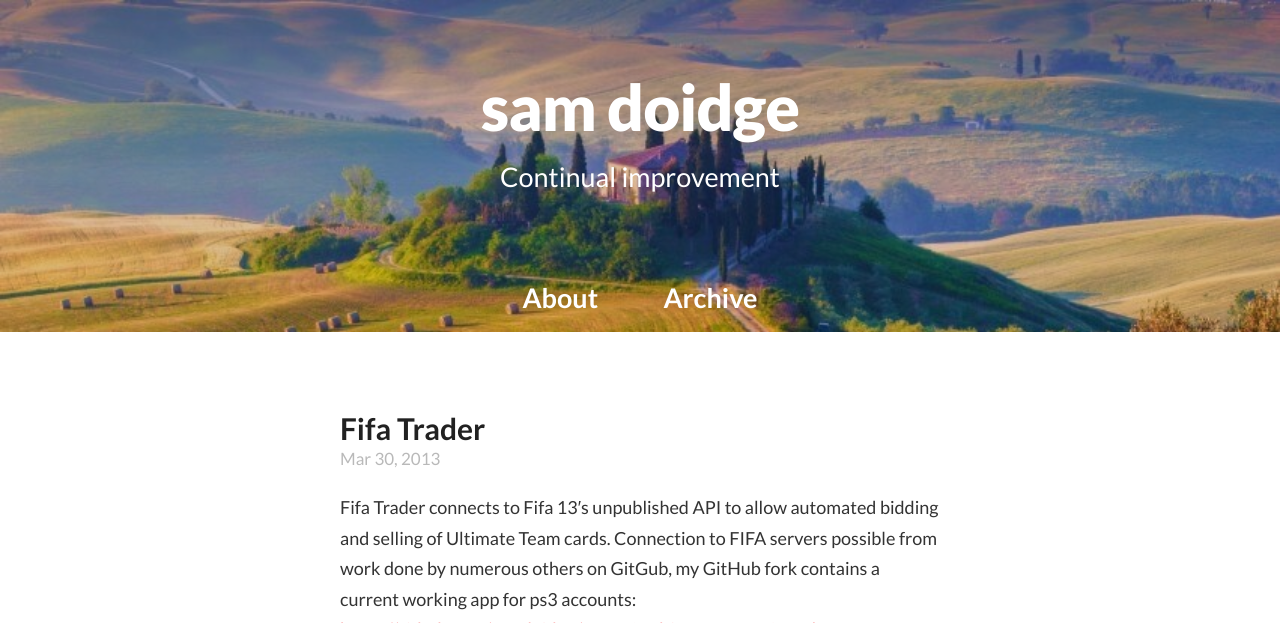
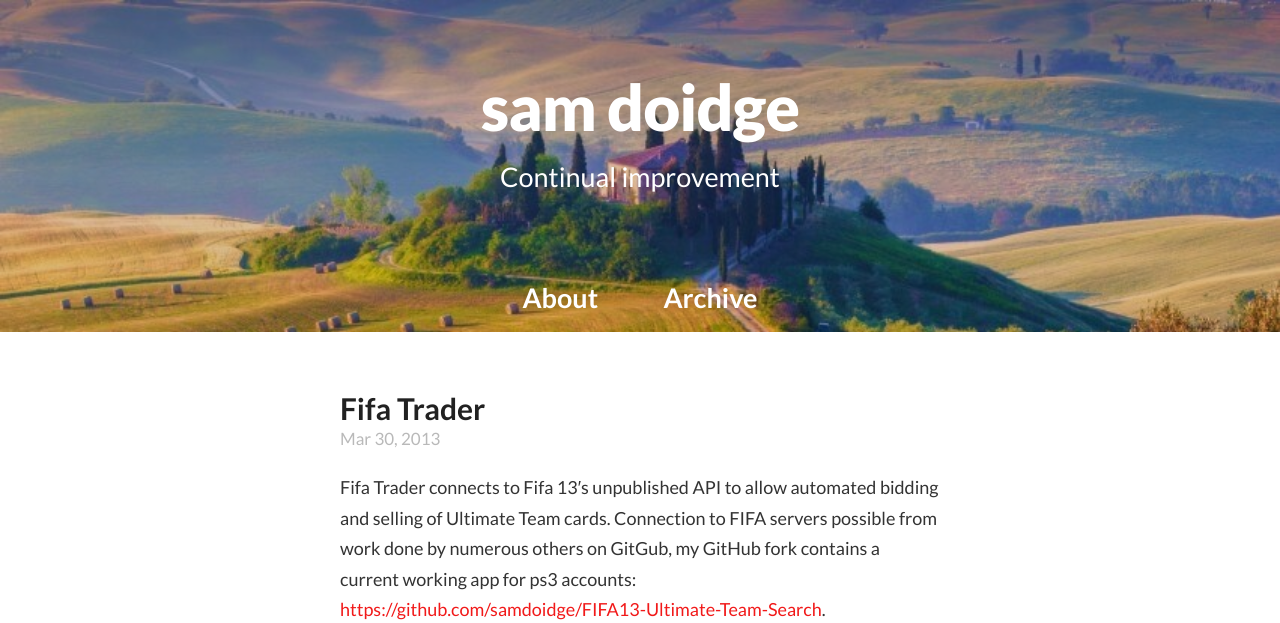
Before and after one commit to samdoidge/samdoidge.com, a Jekyll site: the page built from _posts/2013-03-30-fifa-trader.md, in a window 1280 px wide, cut to the strip 0-623 px from the top of the page. Built offline with Jekyll 4.4.1, drawn with Linux system fonts in a browser that asks for light colours; comment, search, counter and statistics services are not loaded; some of the changed text lies outside the part shown.

Commit message:
styling improvements

```diff
--- a/_posts/2013-03-30-fifa-trader.md
+++ b/_posts/2013-03-30-fifa-trader.md
@@ -4,10 +4,12 @@
 comments: True
 ---
 
-Fifa Trader connects to Fifa 13′s unpublished API to allow automated bidding and selling of Ultimate Team cards. Connection to FIFA servers possible from work done by numerous others on GitGub, my GitHub fork contains a current working app for ps3 accounts: [https://github.com/samdoidge/FIFA13-Ultimate-Team-Search.](https://github.com/samdoidge/FIFA13-Ultimate-Team-Search.)
+Fifa Trader connects to Fifa 13′s unpublished API to allow automated bidding and selling of Ultimate Team cards. Connection to FIFA servers possible from work done by numerous others on GitGub, my GitHub fork contains a current working app for ps3 accounts: [https://github.com/samdoidge/FIFA13-Ultimate-Team-Search](https://github.com/samdoidge/FIFA13-Ultimate-Team-Search).
 
+
+Search screen once logged in. Twitter Bootstrap is used for the UI, third party graphics used to present data in a nice way:
 ![Fifatrader](/assets/fifatrader.png)
-Search screen once logged in. Twitter Bootstrap is used for the UI, third party graphics used to present data in a nice way.
+
 
 ![Fifatrader Buy](/assets/fifatrader-buy.png)
 Adding to a buy list will cause a CRON script to be ran several times a minute searching for target cards. Once a bid has been place it will keep checking bidding if that card is still the lowest priced available within a few minutes left of the auction.
--- a/css/main.scss
+++ b/css/main.scss
@@ -30,6 +30,7 @@
 
 .post .post-title {
     margin-bottom:0;
+    margin-top:60px;
 }
 
 .post-meta {
@@ -129,7 +130,6 @@
 }
 
 h1 {
-    margin-top: 80px;
     color: $main-colour;
 }
 
@@ -344,7 +344,7 @@
     .posts .post {
         text-align: left;
     }
-    .posts .post-title {
+    .posts .post-title, .post .post-title {
         margin-top: 40px;
     }
 
```
